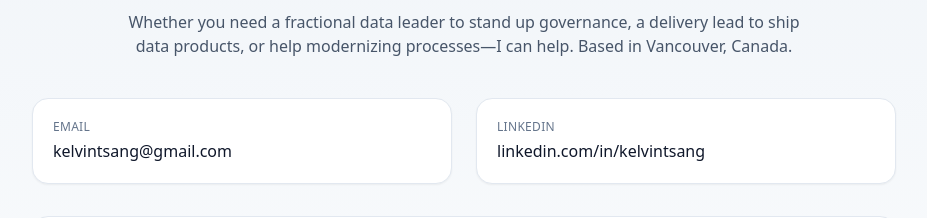
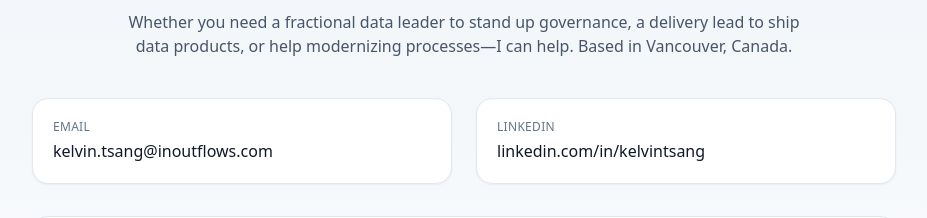
Before and after one commit to kelvintsang0/vercel, a Next.js app: page / in a window 1280 px wide. Shown: the part 4059-4277 px from the top of the page, without its empty margins (176-1103 px from the left). Built offline with nearby package versions, Linux system fonts and the light colour scheme.

Commit message:
Update page.tsx

```diff
--- a/src/app/page.tsx
+++ b/src/app/page.tsx
@@ -433,7 +433,7 @@ export default function Page() {
           </p>
 
           <div className="mt-10 grid md:grid-cols-2 gap-6">
-            <ContactCard label="Email" value="kelvintsang@gmail.com" href="mailto:kelvintsang@gmail.com" />
+            <ContactCard label="Email" value="kelvin.tsang@inoutflows.com" href="mailto:kelvin.tsang@inoutflows.com" />
             <ContactCard label="LinkedIn" value="linkedin.com/in/kelvintsang" href="https://www.linkedin.com/in/kelvintsang" />
           </div>
 
```
